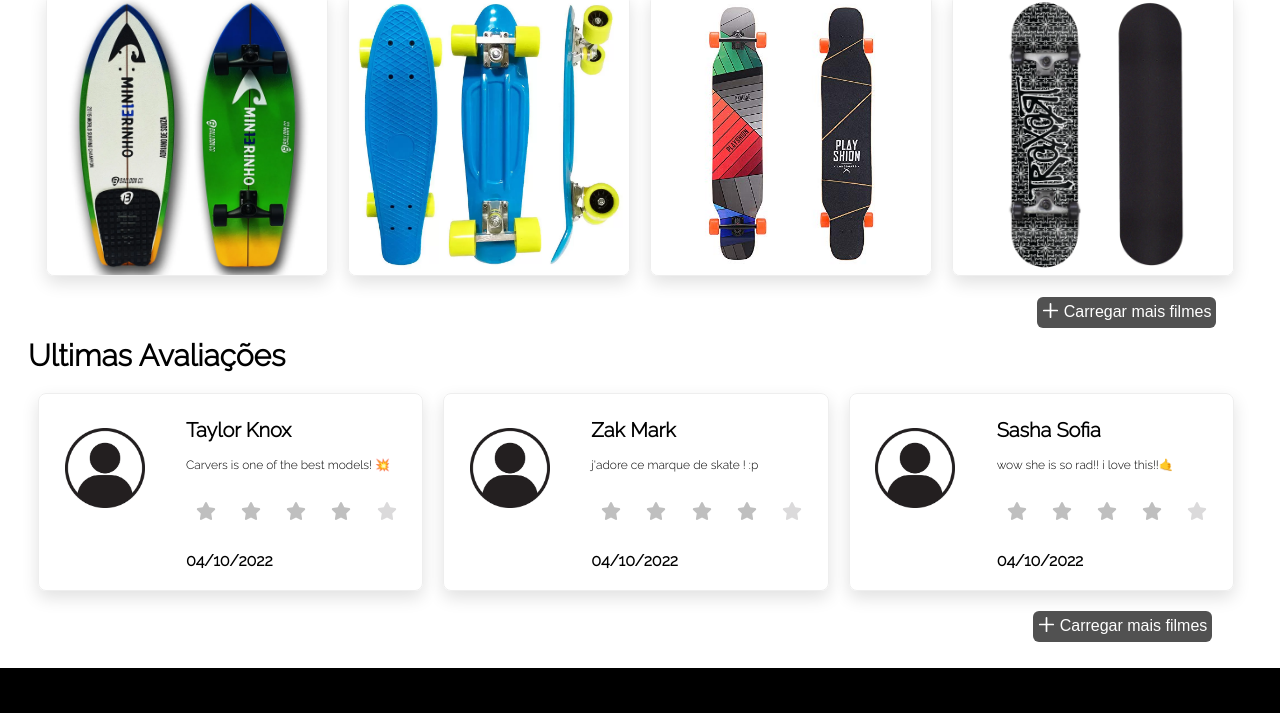
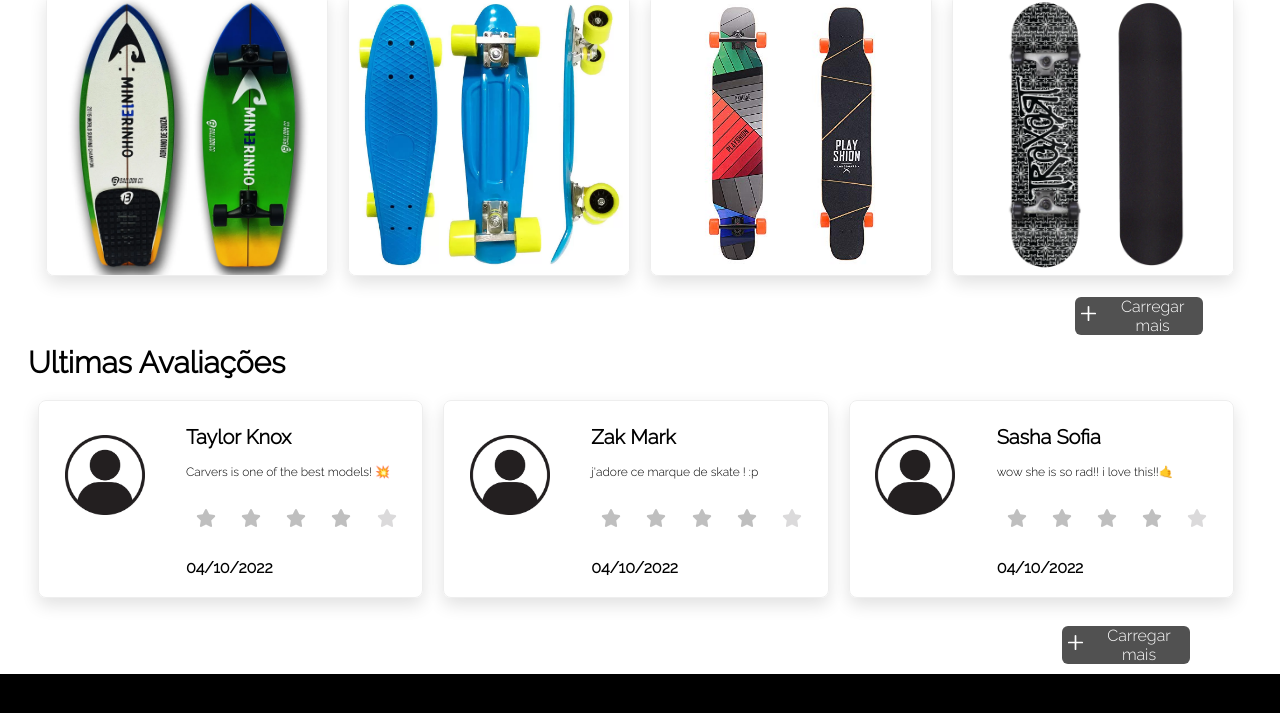
Before and after one commit to JonasFortes12/Skate_website, a plain HTML site: page index.html in a window 1280 px wide. Shown: the part 765-1478 px from the top of the page. Drawn offline with Linux system fonts and the light colour scheme; a script that the page names is missing.

Commit message:
retoques

```diff
--- a/index.html
+++ b/index.html
@@ -13,7 +13,7 @@
 
 <body>
 
-    <!----------------------------------------------JP e IRIS forever----------------------------------- -->
+    <!----------------------------------------------JP e IRIS----------------------------------- -->
     <header>
 
         <img class="logo" src="imgs/carver-logo-header.png" alt="Carver">
@@ -27,7 +27,7 @@
             <a href="#container-part04-novidades">Novidades</a>
         </nav>
 
-        <input type="text" placeholder = "Pesquisar..." class="input-search">
+        <input type="text" placeholder="Pesquisar..." class="input-search">
 
     </header>
 
@@ -90,6 +90,7 @@
 
     <!-- EM DESTAQUE -->
     <section id="destaque" class="destaque">
+
         <div id="destaque-header" class="destaque-header">
             <h1>Em destaque</h1>
             <select name="categorias" id="selecaoCategorias" class="selecaoCategorias">
@@ -123,6 +124,7 @@
                 </a>
             </article>
         </div>
+
         <div class="destaque-footer">
             <span class="css-button-icon"><svg width="27" height="27" viewBox="2 2 16 16" fill="currentColor"
                     xmlns="http://www.w3.org/2000/svg">
@@ -132,7 +134,7 @@
                     <path fill-rule="evenodd" d="M9.5 10a.5.5 0 01.5-.5h4a.5.5 0 010 1h-3.5V14a.5.5 0 01-1 0v-4z"
                         clip-rule="evenodd" />
                 </svg></span>
-        <span class="css-button-text">Carregar mais filmes</span>
+            <span class="css-button-text">Carregar mais</span>
         </div>
     </section>
 
@@ -219,6 +221,7 @@
                 </div>
             </div>
         </section>
+
         <div class="ava_button">
             <span class="css-button-icon"><svg width="27" height="27" viewBox="2 2 16 16" fill="currentColor"
                     xmlns="http://www.w3.org/2000/svg">
@@ -228,7 +231,7 @@
                     <path fill-rule="evenodd" d="M9.5 10a.5.5 0 01.5-.5h4a.5.5 0 010 1h-3.5V14a.5.5 0 01-1 0v-4z"
                         clip-rule="evenodd" />
                 </svg></span>
-        <span class="css-button-text">Carregar mais filmes</span>
+            <span class="css-button-text">Carregar mais</span>
         </div>
     </section>
 
@@ -244,19 +247,19 @@
                     type="text/html" style="margin: 0px;"
                     src="https://www.youtube.com/embed/FqSaS_2m4r0?autoplay=0&fs=1&iv_load_policy=3&showinfo=0&rel=0&cc_load_policy=0&start=0&end=0&origin=http://youtubeembedcode.com">
                 </iframe>
-                <div class="descricao-item" >
+                <div class="descricao-item">
                     <h3>Pushing for Inclusivity in Skateboarding</h3>
                     <p> <b>Diretor: </b> VICE NEWS</p>
-                    <p> <b>Roteiro:</b>  VICE NEWS ㅤㅤㅤ <b>Estreia em:</b> 2023</p>
+                    <p> <b>Roteiro:</b> VICE NEWS ㅤㅤㅤ <b>Estreia em:</b> 2023</p>
                 </div>
 
             </div>
-            <div class="item2" >
+            <div class="item2">
                 <iframe frameborder="0" scrolling="no" marginheight="0" marginwidth="0" class="video-entrevista"
                     type="text/html"
                     src="https://www.youtube.com/embed/6K8PgPEGuzg?autoplay=0&fs=1&iv_load_policy=3&showinfo=0&rel=0&cc_load_policy=0&start=0&end=0&origin=http://youtubeembedcode.com">
                 </iframe>
-                <div class="descricao-item" >
+                <div class="descricao-item">
                     <h3>Making Off | ONG Social Skate com Sandro Testinha
                     </h3>
                     <p> <b>Diretor: </b> Eu sou skatista</p>
@@ -268,18 +271,15 @@
                     type="text/html"
                     src="https://www.youtube.com/embed/aX96Cxc_x8o?autoplay=0&fs=1&iv_load_policy=3&showinfo=0&rel=0&cc_load_policy=0&start=0&end=0&origin=http://youtubeembedcode.com">
                 </iframe>
-                <div class="descricao-item" >
+                <div class="descricao-item">
                     <h3>ROOSEVELT COM CB GANG! Making Off</h3>
-                    <p> <b>Diretor: </b> LB Skate                    </p>
-                    <p> <b>Roteiro:</b> Rooselveltㅤㅤㅤ <b>Estreia em:</b> 2024 </p></div>
+                    <p> <b>Diretor: </b> LB Skate </p>
+                    <p> <b>Roteiro:</b> Rooselveltㅤㅤㅤ <b>Estreia em:</b> 2024 </p>
+                </div>
 
 
             </div>
         </div>
-        </div>
-
-
-
     </div>
 
     <div class="comunidade">
@@ -580,12 +580,9 @@
             style="width: 100%; height: 50vh;"> </iframe>
     </div>
 
-    <!-- ------------------JP---------------------------------------------- -->
 
 
-
-
-    <!-- --------------------------------------------------JONAS e ISAC forever----------------------------------- -->
+    <!-- --------------------------------------------------JONAS e ISAC----------------------------------- -->
 
     <div class="container-css-grid" id="container-part03">
 
--- a/style.css
+++ b/style.css
@@ -209,7 +209,7 @@ input.input-search:focus {
 
 }
 .destaque-footer {
-  font-family: Arial;
+  /* font-family: Arial; */
   color: #FFFFFF;
   font-size: 16px;
   border-radius: 6px;
@@ -217,11 +217,18 @@ input.input-search:focus {
   cursor: pointer;
   display: inline-flex;
   align-items: center;
+  justify-content: center;
   text-align: center;
-  width: 14vw;
+  width: 10vw;
   margin-top: 2vh;
-  margin-left: 76vw;
+  margin-left: 78%;
 }
+.destaque-footer:hover {
+  color: #FFFFFF;
+  background-color: #E54318;
+
+}
+
 
 .destaque-footer button {
   width: 300px;
@@ -312,7 +319,7 @@ input.input-search:focus {
 }
 
 .ava_button {
-  font-family: Arial;
+  /* font-family: Arial; */
   color: #FFFFFF;
   font-size: 16px;
   border-radius: 6px;
@@ -320,11 +327,17 @@ input.input-search:focus {
   cursor: pointer;
   display: inline-flex;
   align-items: center;
+  justify-content: center;
   text-align: center;
-  width: 14vw;
-  margin-top: 1vh;
-  margin-left: 78.5vw;
-  margin-bottom: 2vh
+  width: 10vw;
+  margin-top: 2vh;
+  margin-left: 85%;
+}
+
+.ava_button:hover {
+
+  color: #FFFFFF;
+  background-color:#E54318 ;
 }
 
 .ava_button button {
@@ -457,7 +470,7 @@ input.input-search:focus {
 
 
 
-/* -------------------------------------------------- PARTE 03 ------------------------------------------------------------- */
+/* -------------------------------------------------- PARTE 03: Sugestão da Semana ------------------------------------------------------------- */
 
 div#container-part03 {
   grid-template-columns: auto auto;
@@ -573,7 +586,7 @@ div#container-part03-desc-social svg:hover {
   fill: #E54318;
 }
 
-/* ---------------------------------- PARTE 04 --------------------------------------- */
+/* ---------------------------------- PARTE 04: Novidades --------------------------------------- */
 
 div#container-part04 {
   margin: 7% 0% 7% 0%;
@@ -673,7 +686,7 @@ div#container-part04-propagandas img {
   }
 }
 
-/* -------------------------------------------------- PARTE 05 ------------------------------------------------------------- */
+/* -------------------------------------------------- PARTE 05: Lista de Favoritos ------------------------------------------------------------- */
 
 #container-part05 {
   display: flex;
@@ -766,7 +779,7 @@ div.modal:target {
   pointer-events: auto;
 }
 
-/* -------------------------  PARTE06  -------------- */
+/* -------------------------  PARTE06: Comunidade de Vídeos -------------- */
 
 h1#comunidade-titulo {
   text-align: center;
@@ -921,7 +934,7 @@ form#comentarios_form select:focus {
   background-color: #E54318;
 }
 
-/* -------------------------  PARTE07  -------------- */
+/* -------------------------  PARTE07: Cadastro de Vídeos  -------------- */
 
 div#container-part07 {
   align-items: center;
```
Lines whose indentation alone changed are shown as unchanged.
